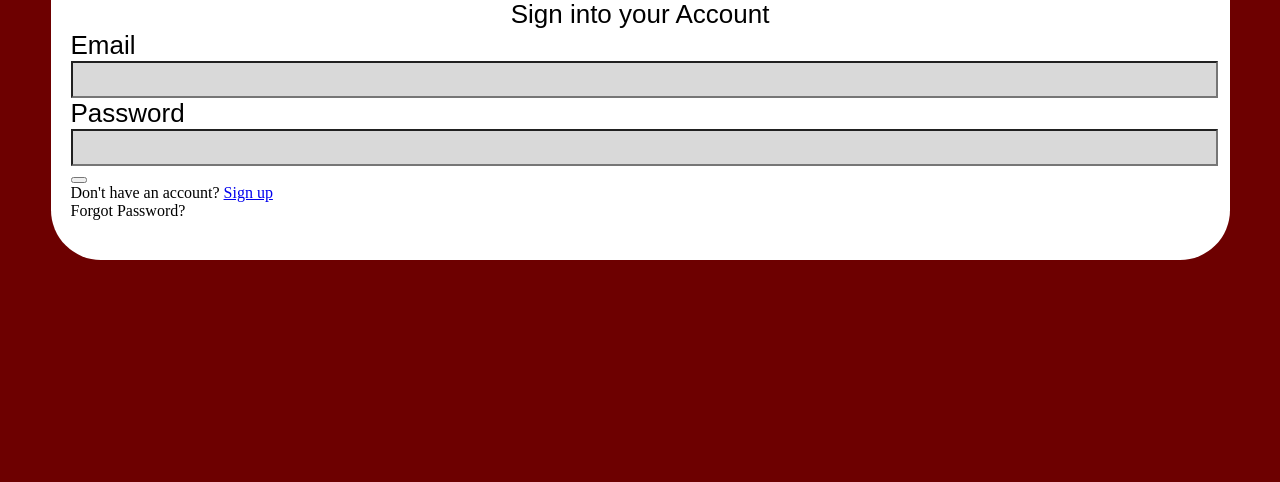
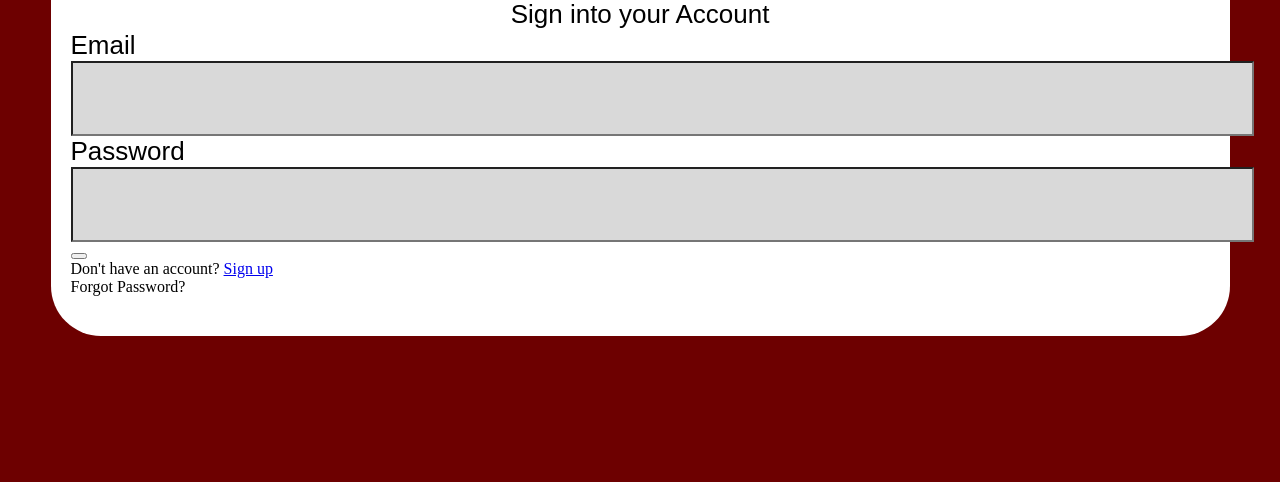
Before and after one commit to CSCI3356-Fall2023/Django-Unchained, a Django app: page / in a window 1280 px wide. Shown: the part 298-780 px from the top of the page. Run offline with Django 4.2, Linux system fonts and the light colour scheme.

Commit message:
last min

```diff
--- a/DjangoUnchained/EagleVision/static/EagleVision/loginStyle.css
+++ b/DjangoUnchained/EagleVision/static/EagleVision/loginStyle.css
@@ -44,5 +44,5 @@ label {
     font-family: Rubik, sans-serif;
     font-size: 26px;
     font-weight: 400;
-    padding:
+    padding: 20px;
 }
```
